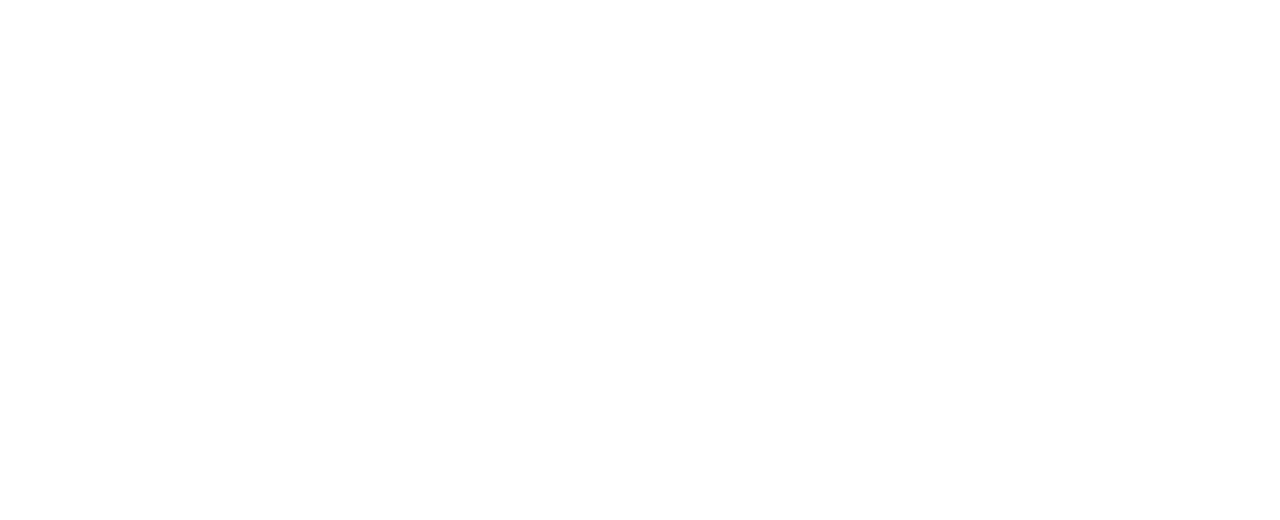
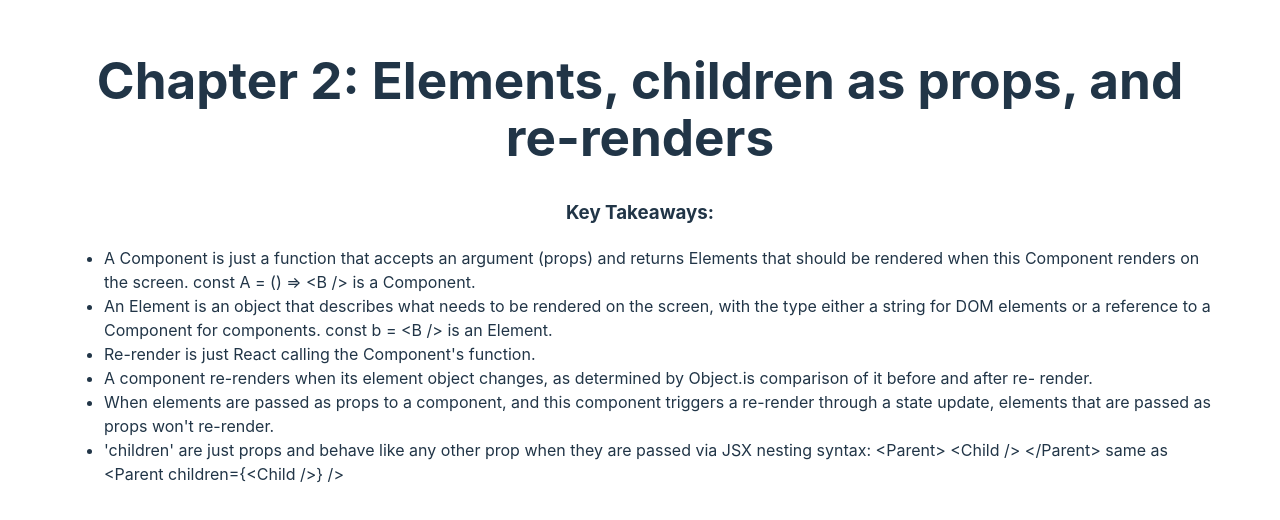
Before and after one commit to SammyCodee/React-TS-Portfolio, a React (Vite) app: page /chapterTwo in a window 1280 px wide. Before the commit this address had no page. Shown: the part 140-660 px from the top of the page. Built offline with nearby package versions, Linux system fonts and the light colour scheme; a web font is replaced by a local one.

Commit message:
feat: develop chapter 2 and 3

```diff
--- /dev/null
+++ b/src/pages/advance-concepts/chapter-2/ChapterTwo.tsx
@@ -0,0 +1,40 @@
+/* eslint-disable @typescript-eslint/explicit-function-return-type */
+import React from "react";
+import Container from "@mui/material/Container";
+import styles from "./styles.module.css";
+
+const ChapterTwo = () => {
+    const KeyTakeaways = [
+        {
+            item: "A Component is just a function that accepts an argument (props) and returns Elements that should be rendered when this Component renders on the screen. const A = () => <B /> is a Component.",
+        },
+        {
+            item: "An Element is an object that describes what needs to be rendered on the screen, with the type either a string for DOM elements or a reference to a Component for components. const b = <B /> is an Element.",
+        },
+        {
+            item: "Re-render is just React calling the Component's function.",
+        },
+        {
+            item: "A component re-renders when its element object changes, as determined by Object.is comparison of it before and after re- render.",
+        },
+        {
+            item: "When elements are passed as props to a component, and this component triggers a re-render through a state update, elements that are passed as props won't re-render.",
+        },
+        {
+            item: "'children' are just props and behave like any other prop when they are passed via JSX nesting syntax: <Parent> <Child /> </Parent> same as <Parent children={<Child />} />",
+        },
+    ];
+    return (
+        <Container>
+            <h1>Chapter 2: Elements, children as props, and re-renders</h1>
+            <h3>Key Takeaways:</h3>
+            <ul>
+                {KeyTakeaways.map((data) => {
+                    return <li className={styles.li}> {data.item}</li>;
+                })}
+            </ul>
+        </Container>
+    );
+};
+
+export default ChapterTwo;
--- /dev/null
+++ b/src/pages/advance-concepts/chapter-2/index.ts
@@ -0,0 +1 @@
+export { default as ChapterTwo } from './ChapterTwo'
--- /dev/null
+++ b/src/pages/advance-concepts/chapter-2/styles.module.css
@@ -0,0 +1,3 @@
+.li {
+    text-align: left;
+}
--- /dev/null
+++ b/src/pages/advance-concepts/chapter-3/ChapterThree.tsx
@@ -0,0 +1,34 @@
+/* eslint-disable @typescript-eslint/explicit-function-return-type */
+import React from "react";
+import Container from "@mui/material/Container";
+import styles from "./styles.module.css";
+
+const ChapterThree = () => {
+    const KeyTakeaways = [
+        {
+            item: "When a component renders another component, the configuration of which is controlled by props, we can pass the entire component element as a prop instead, leaving the configuration concerns to the consumer.",
+        },
+        {
+            item: "If a component that has elements as props is rendered conditionally, then even if those elements are created outside of the condition, they will only be rendered when the conditional component is rendered.",
+        },
+        {
+            item: "If we need to provide default props to the element from props, we can use the cloneElement function for that.",
+        },
+        {
+            item: "This pattern, however, is very fragile. It's too easy to make a mistake there, so use it only for very simple cases.",
+        },
+    ];
+    return (
+        <Container>
+            <h1>Chapter 3: Configuration concerns with elements as props</h1>
+            <h3>Key Takeaways:</h3>
+            <ul>
+                {KeyTakeaways.map((data) => {
+                    return <li className={styles.li}> {data.item}</li>;
+                })}
+            </ul>
+        </Container>
+    );
+};
+
+export default ChapterThree;
--- /dev/null
+++ b/src/pages/advance-concepts/chapter-3/index.ts
@@ -0,0 +1 @@
+export { default as ChapterThree } from './ChapterThree'
--- /dev/null
+++ b/src/pages/advance-concepts/chapter-3/styles.module.css
@@ -0,0 +1,3 @@
+.li {
+    text-align: left;
+}
--- a/src/pages/main/Main.tsx
+++ b/src/pages/main/Main.tsx
@@ -24,12 +24,20 @@ const goToAdmin = "Admin";
 const goToHome = "Home";
 const goToUsers = "Users";
 const goToChapterOne = "Chapter One";
+const goToChapterTwo = "Chapter Two";
+const goToChapterThree = "Chapter Three";
+const goToChapterFour = "Chapter Four";
+const goToChapterFive = "Chapter Five";
 
 const routes = {
     home: "/home",
     admin: "/admin",
     users: "/users",
     chapterOne: "/chapterOne",
+    chapterTwo: "/chapterTwo",
+    chapterThree: "/chapterThree",
+    chapterFour: "/chapterFour",
+    chapterFive: "/chapterFive",
 } as const;
 
 type RouteKeys = keyof typeof routes; // extract object's value
@@ -234,6 +242,20 @@ const Main = () => {
                         goToRoute("/chapterOne");
                     }}
                 />
+
+                <BasicButton
+                    label={goToChapterTwo}
+                    eventHandler={() => {
+                        goToRoute("/chapterTwo");
+                    }}
+                />
+
+                <BasicButton
+                    label={goToChapterThree}
+                    eventHandler={() => {
+                        goToRoute("/chapterThree");
+                    }}
+                />
             </Box>
         </Container>
     );
--- a/src/routes/root.tsx
+++ b/src/routes/root.tsx
@@ -1,18 +1,22 @@
 /* eslint-disable @typescript-eslint/explicit-function-return-type */
-import * as React from 'react'
-import { Routes, Route } from 'react-router-dom'
-import { Main } from 'pages/main'
-import { ChapterOne } from 'pages/advance-concepts/chapter-1'
-import { Login } from 'pages/login'
+import * as React from "react";
+import { Routes, Route } from "react-router-dom";
+import { Main } from "pages/main";
+import { ChapterOne } from "pages/advance-concepts/chapter-1";
+import { Login } from "pages/login";
+import { ChapterThree } from "pages/advance-concepts/chapter-3";
+import { ChapterTwo } from "pages/advance-concepts/chapter-2";
 
 const RootRoute = () => {
-  return (
+    return (
         <Routes>
-            <Route path='/' element={<Login />} />
-            <Route path='/main' element={<Main />} />
-            <Route path='/chapterOne' element={<ChapterOne />} />
+            <Route path="/" element={<Login />} />
+            <Route path="/main" element={<Main />} />
+            <Route path="/chapterOne" element={<ChapterOne />} />
+            <Route path="/chapterTwo" element={<ChapterTwo />} />
+            <Route path="/chapterThree" element={<ChapterThree />} />
         </Routes>
-  )
-}
+    );
+};
 
-export default RootRoute
+export default RootRoute;
```
